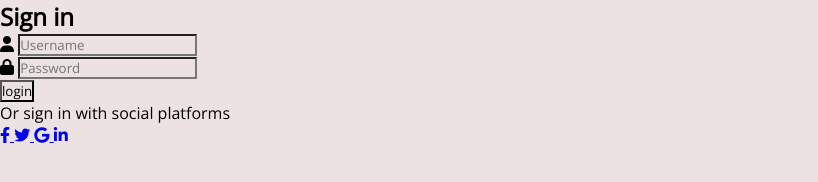
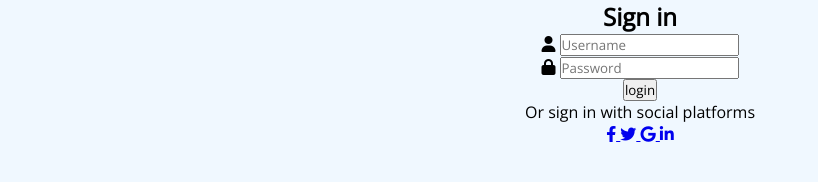
Before and after one commit to kaibalyajena/animated-login-form, a plain HTML site: page index.html in a window 1280 px wide. Shown: the whole page, without its empty margins (0-818 px from the left). Drawn offline with nearby package versions, Linux system fonts and the light colour scheme.

Commit message:
some css

```diff
--- a/styles.css
+++ b/styles.css
@@ -3,5 +3,24 @@
     margin: 0;
     box-sizing: border-box;
     font-family: 'Open Sans', sans-serif;
-    background-color: rgb(237, 226, 226);
 }
+.container{
+    position: relative;
+    width: 100%;
+    min-height: 100vh;
+    background-color: aliceblue;
+    overflow: hidden;
+}
+.forms-container{
+    position: absolute;
+    height: 100%;
+    width: 100%;
+    top: 0;
+    left: 0;
+}
+form{
+    display: flex;
+    align-items: center;
+    justify-content: center;
+    flex-direction: column;
+}
```
